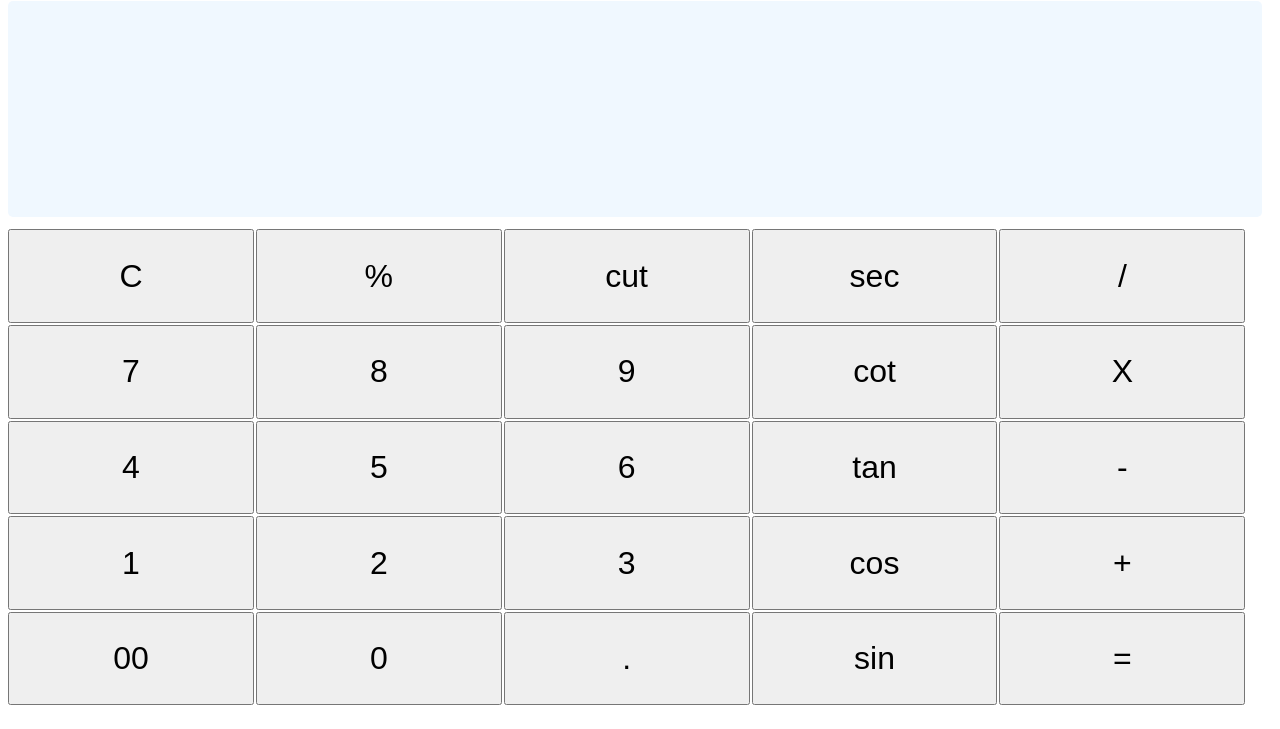
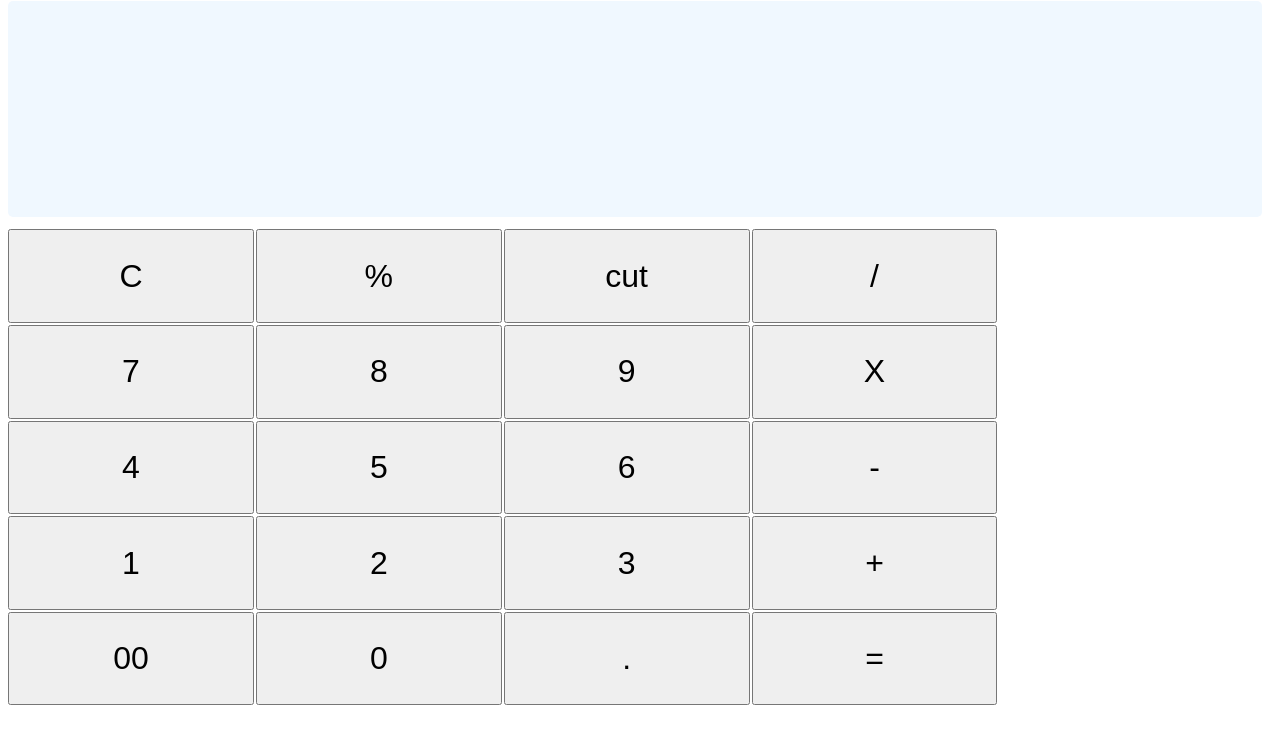
Before and after one commit to SANTOSHKUMAR2005/calculator, a plain HTML site: page index.html in a window 1280 px wide. Shown: the part 87-816 px from the top of the page. Drawn offline with Linux system fonts and the light colour scheme.

Commit message:
redusing column

```diff
--- a/calculater.css
+++ b/calculater.css
@@ -34,7 +34,7 @@ text-transform: uppercase;
     height: 65%;
     width: 98%;
     display: grid;
-    grid-template-columns:repeat(5,20%);
+    grid-template-columns:repeat(4,20%);
     grid-template-rows:repeat(5,20%);
     gap: 2px;
 
--- a/index.html
+++ b/index.html
@@ -17,27 +17,27 @@
         <div class="child" ><button id="clear">C</button></div>
         <div class="child" ><button id="persentage">%</button></div>
         <div class="child"><button id="cut">cut</button></div>
-        <div class="child"><button id="sec">sec</button></div>
+        <!-- <div class="child"><button id="sec">sec</button></div> -->
         <div class="child"><button id="devide">/</button></div>
         <div class="child"><button id="seven">7</button></div>
         <div class="child"><button id="eight">8</button></div>
         <div class="child"><button id="nine">9</button></div>
-        <div class="child"><button id="cot">cot</button></div>
+        <!-- <div class="child"><button id="cot">cot</button></div> -->
         <div class="child"><button id="multiply">X</button></div>
         <div class="child"><button id="four">4</button></div>
         <div class="child"><button id="five">5</button></div>
         <div class="child"><button id="six">6</button></div>
-        <div class="child"><button id="tan">tan</button></div>
+        <!-- <div class="child"><button id="tan">tan</button></div> -->
         <div class="child"><button id="substract">-</button></div>
         <div class="child"><button id="one">1</button></div>
         <div class="child"><button id="two">2</button></div>
         <div class="child"><button id="three">3</button></div>
-        <div class="child"><button id="cos">cos</button></div>
+        <!-- <div class="child"><button id="cos">cos</button></div> -->
         <div class="child"><button id="plus">+</button></div>
         <div class="child"><button id="Dzero">00</button></div>
         <div class="child"><button id="zero">0</button></div>
         <div class="child"><button id="dot">.</button></div>
-        <div class="child"><button id="sin">sin</button></div>
+        <!-- <div class="child"><button id="sin">sin</button></div> -->
         <div class="child"><button id="equal">=</button></div>
 
 
```
